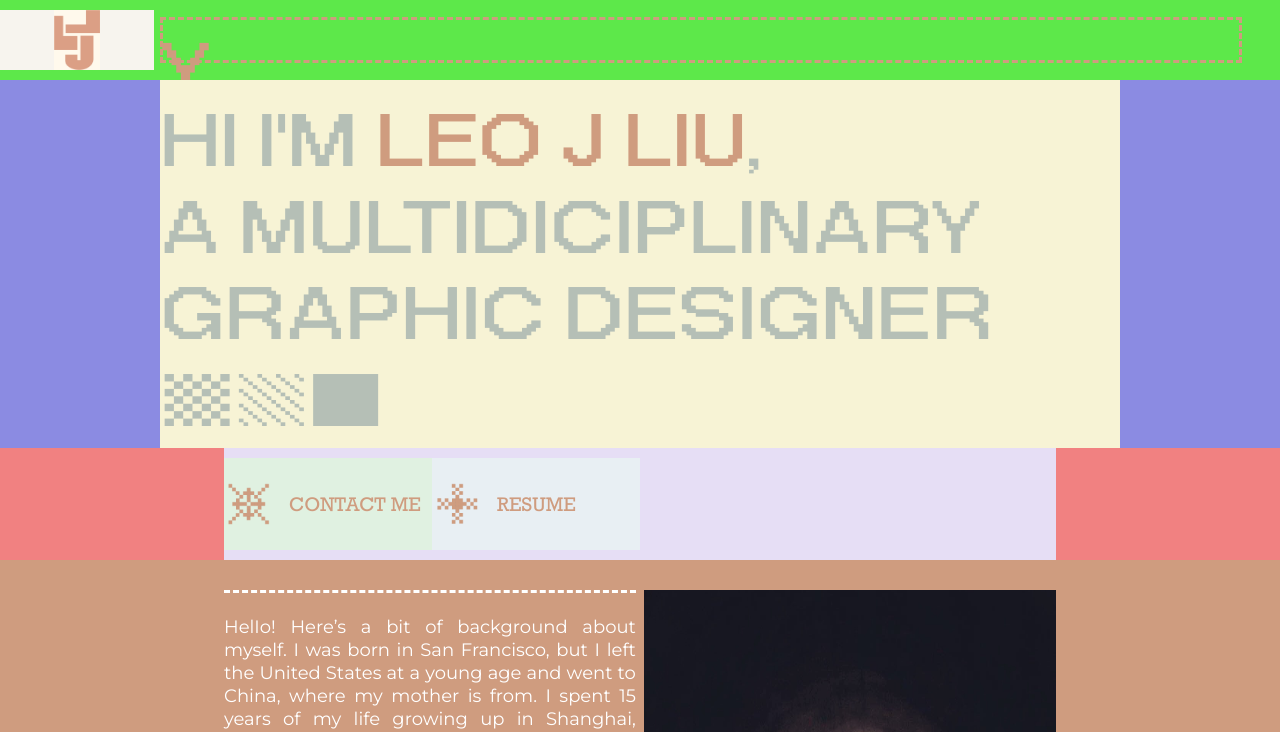
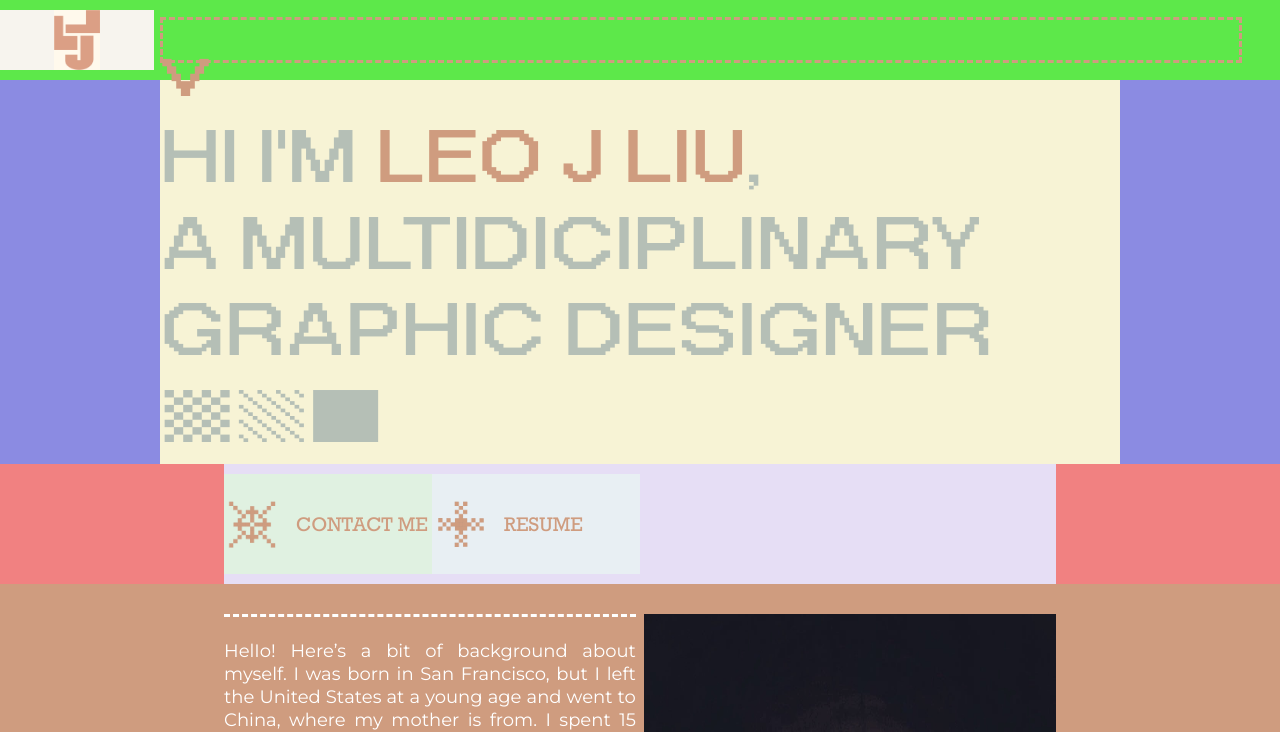
Before and after one commit to Leo-J-Liu/mystuff, a plain HTML site: page index.html in a window 1280 px wide. Shown: the top 732 px of the page. Drawn offline with Linux system fonts and the light colour scheme.

Commit message:
Update leo_liu_portfolio.css

```diff
--- a/leo_liu_portfolio.css
+++ b/leo_liu_portfolio.css
@@ -101,7 +101,7 @@ p3{
     display: flex;
     /* flex-direction: row\\; */
     justify-content: center;
-    height: 46vh;
+    height: 48vh;
 }
 
 #section1box1 {
@@ -124,7 +124,7 @@ p3{
     flex-direction: row;
     display: flex;
     justify-content: center;
-    height: 14vh;
+    height: 15vh;
 }
 
 
@@ -161,8 +161,8 @@ p3{
 }
 
 .img2 {
-    width: 50px;
-    height: 50px;
+    width: 57px;
+    height: 57px;
 }
 
 /*
```
